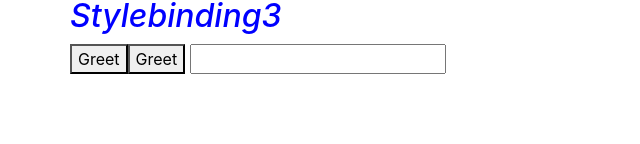
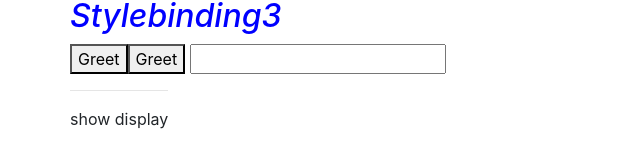
Before and after one commit to rohits2712/Angular, an Angular app: page / in a window 1280 px wide. Shown: the part 936-1080 px from the top of the page, without its empty margins (0-640 px from the left). Before the commit the page ends 1010 px from the top, so only its background shows below. Built offline with nearby package versions, Linux system fonts and the light colour scheme.

Commit message:
display added

```diff
--- a/src/app/app.component.html
+++ b/src/app/app.component.html
@@ -7,8 +7,14 @@
     <app-servers></app-servers>
     <!-- <div app-servers ></div>   -->
     <!-- when selector: '[app-servers]' or .app-servers at servers.component.ts -->
+
   </div>
 </div>
+  <div class="row">
+    <div class="col-xs-12">
+    <app-display></app-display>
 
+    </div>
+  </div>
 </div>
 <!--The content below is only a placeholder and can be replaced.-->
--- a/src/app/app.module.ts
+++ b/src/app/app.module.ts
@@ -4,12 +4,14 @@ import{FormsModule} from '@angular/forms'
 import { AppComponent } from './app.component';
 import { ServerComponent } from './server/server.component';
 import { ServersComponent } from './servers/servers.component';
+import { DisplayComponent } from './display/display.component';
 
 @NgModule({
   declarations: [
     AppComponent,
     ServerComponent,
-    ServersComponent
+    ServersComponent,
+    DisplayComponent
   ],
   imports: [
     BrowserModule,
--- /dev/null
+++ b/src/app/display/display.component.html
@@ -0,0 +1,8 @@
+<hr>
+<div *ngIf="displayName;else elseBlock">
+   <p> show display</p>
+</div>
+
+<ng-template #elseBlock>
+    <p>hide display</p>
+  </ng-template>
--- /dev/null
+++ b/src/app/display/display.component.ts
@@ -0,0 +1,18 @@
+import { Component, OnInit } from '@angular/core';
+
+@Component({
+  selector: 'app-display',
+  templateUrl: './display.component.html',
+  styleUrls: ['./display.component.css']
+})
+export class DisplayComponent implements OnInit {
+
+  displayName = "false";
+  constructor() {
+
+  }
+
+  ngOnInit() {
+  }
+
+}
--- a/src/app/servers/servers.component.html
+++ b/src/app/servers/servers.component.html
@@ -43,5 +43,4 @@
 <button (click)="logMessage(myInput.value)">Log</button> -->
 <!-- Template reference variable not working -->
 {{greeting}}
-<input [(ngModel)]="name" type="text">
-{{name}}
+<input [(ngModel)]="name" type="text"/>
--- a/src/app/servers/servers.component.ts
+++ b/src/app/servers/servers.component.ts
@@ -43,6 +43,7 @@ export class ServersComponent implements OnInit {
   greeting = "";
   name = "";
 
+
   constructor() {
     setTimeout(() => {
       this.allowNewServer = true;
@@ -54,7 +55,7 @@ export class ServersComponent implements OnInit {
   }
 
   OnCreateServer() {
-    this.serverCreated = true;
+    this.serverCreated = false;
     this.serverNames.push(this.serverName);
     this.serverCreationStatus = "Server was created. Name is " + this.serverName;
   }
```
Also changed, not shown: src/app/display/display.component.css (added).
